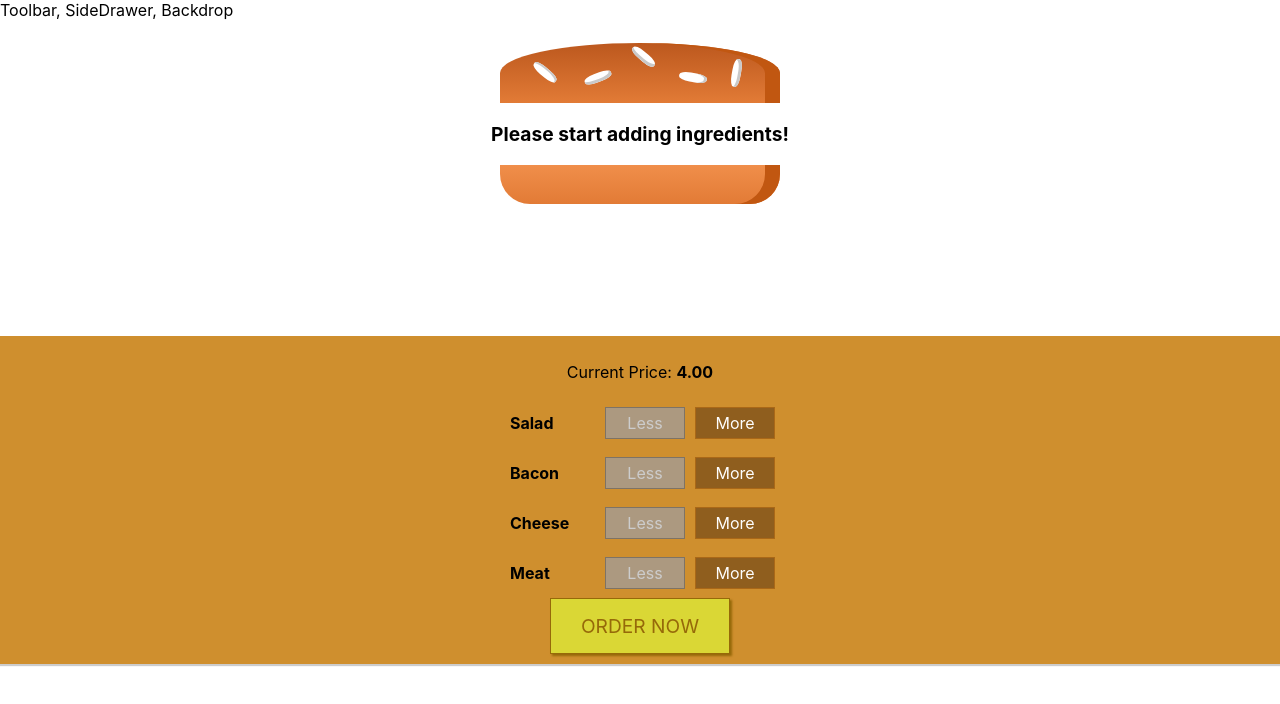
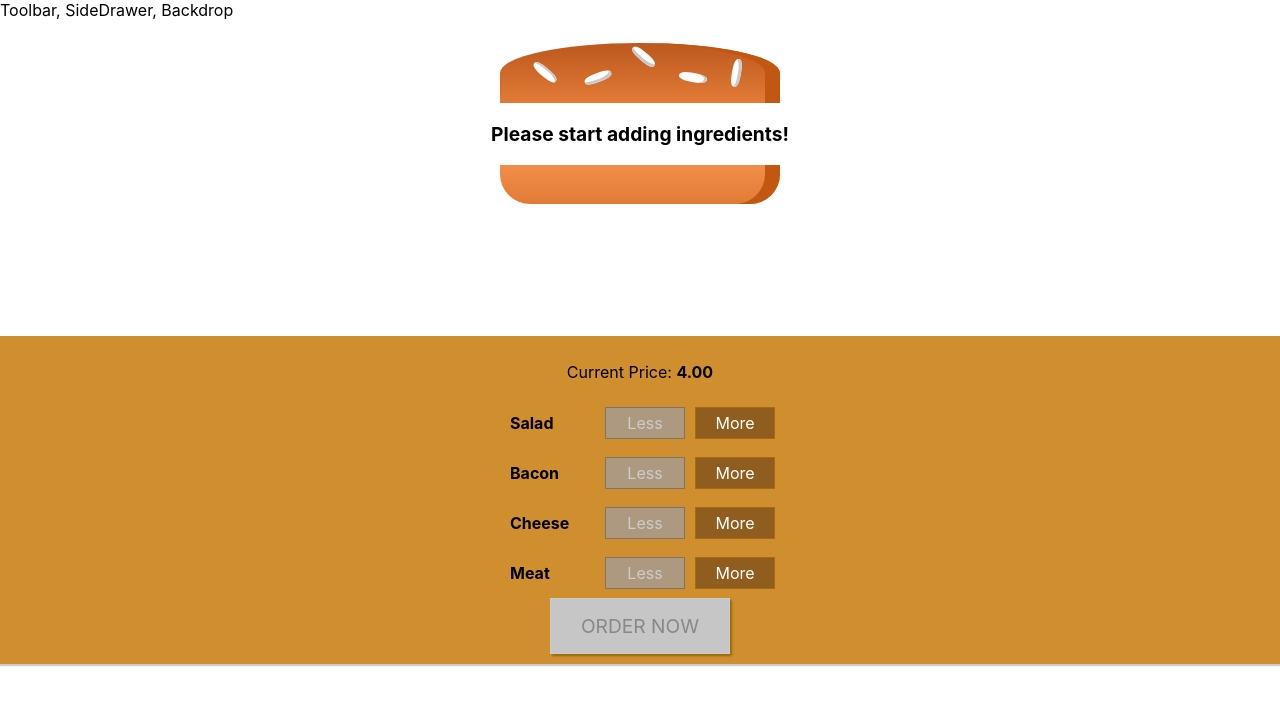
Before and after one commit to konojack/react-burger-app-hooks, a React app: page / in a window 1280 px wide. Shown: the top 704 px of the page. Built offline with nearby package versions, Linux system fonts and the light colour scheme.

Commit message:
Disabling ORDER NOW button depends on ingredients

```diff
--- a/src/components/Burger/BuildControls/BuildControls.jsx
+++ b/src/components/Burger/BuildControls/BuildControls.jsx
@@ -10,7 +10,7 @@ const controls = [
     { label: 'Meat', type: 'meat' }
 ];
 
-const buildControls = ({ ingredientAdded, ingredientRemoved, disabled, totalPrice }) => {
+const buildControls = ({ ingredientAdded, ingredientRemoved, disabled, totalPrice, purchaseable }) => {
     return (
         <div className={classes.BuildControls}>
             <p>Current Price: <strong>{totalPrice.toFixed(2)}</strong></p>
@@ -22,7 +22,9 @@ const buildControls = ({ ingredientAdded, ingredientRemoved, disabled, totalPric
                     removed={() => ingredientRemoved(control.type)}
                     disabled={disabled[control.type]} />
             ))}
-            <button className={classes.OrderButton}>ORDER NOW</button>
+            <button
+            className={classes.OrderButton}
+            disabled={!purchaseable}>ORDER NOW</button>
         </div>
     )
 }
--- a/src/containers/BurgerBuilder/BurgerBuilder.jsx
+++ b/src/containers/BurgerBuilder/BurgerBuilder.jsx
@@ -18,19 +18,33 @@ class BurgerBuilder extends Component {
       bacon: 0,
       salad: 0,
     },
-    totalPrice: 4
+    totalPrice: 4,
+    purchaseable: false
+  }
+
+  updatePurchaseState = () => {
+    const ingredients = {
+      ...this.state.ingredients
+    };
+
+    const sum = Object.keys(ingredients).map(igKey => {
+      return ingredients[igKey];
+    }).reduce((sum, el) => {
+      return sum + el;
+    }, 0);
+    this.setState({purchaseable: sum > 0});
   }
 
   addIngredientHandler = (type) => {
     this.setState((prevState) => {
-      return {
+       return {
         ingredients: {
           ...prevState.ingredients,
           [type]: prevState.ingredients[type] + 1
         },
         totalPrice: prevState.totalPrice + INGREDIENT_PRICES[type]
       }
-    })
+    }, this.updatePurchaseState)
   }
 
   removeIngredientHandler = (type) => {
@@ -44,7 +58,7 @@ class BurgerBuilder extends Component {
           totalPrice: prevState.totalPrice - INGREDIENT_PRICES[type]
         }
       }
-    })
+    }, this.updatePurchaseState);
   }
 
   render() {
@@ -63,6 +77,7 @@ class BurgerBuilder extends Component {
           ingredientAdded={this.addIngredientHandler}
           ingredientRemoved={this.removeIngredientHandler}
           disabled={disabledInfo}
+          purchaseable={this.state.purchaseable}
           totalPrice={this.state.totalPrice} />
       </Fragment>
     )
```
